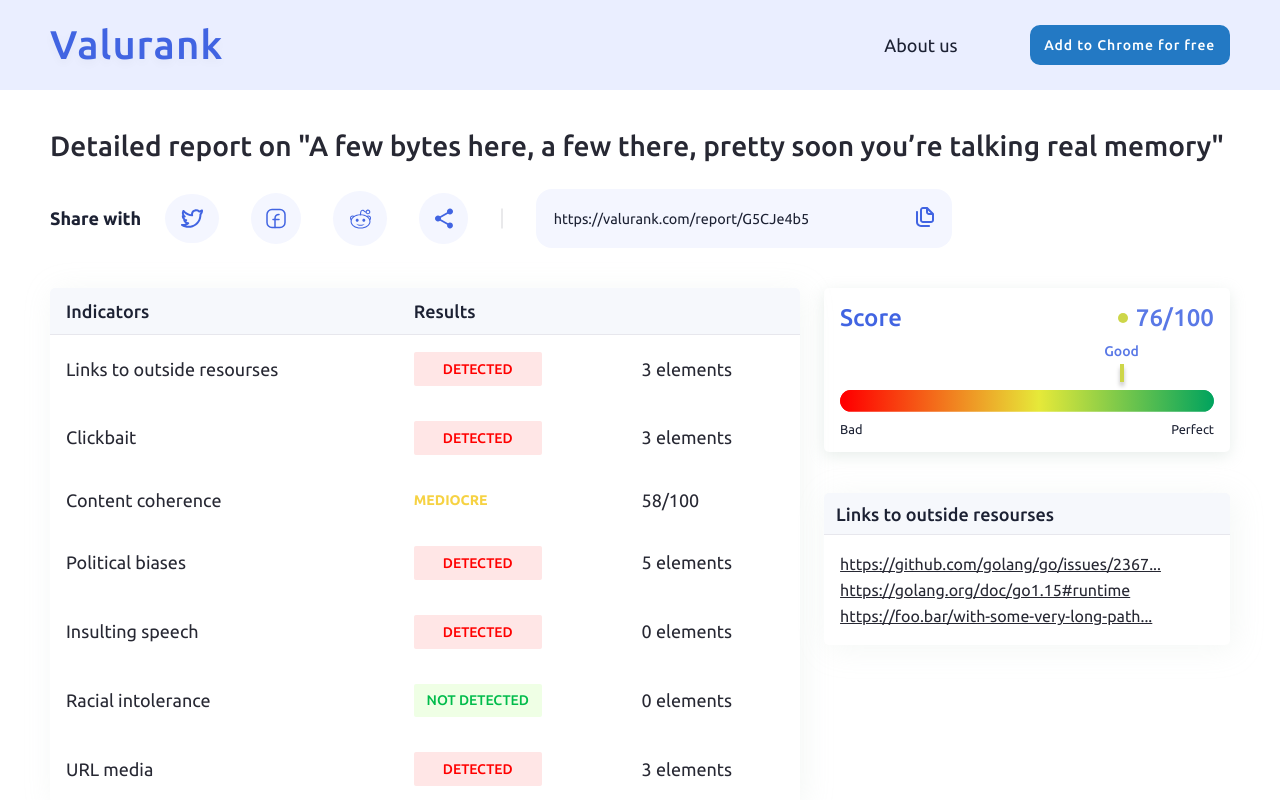
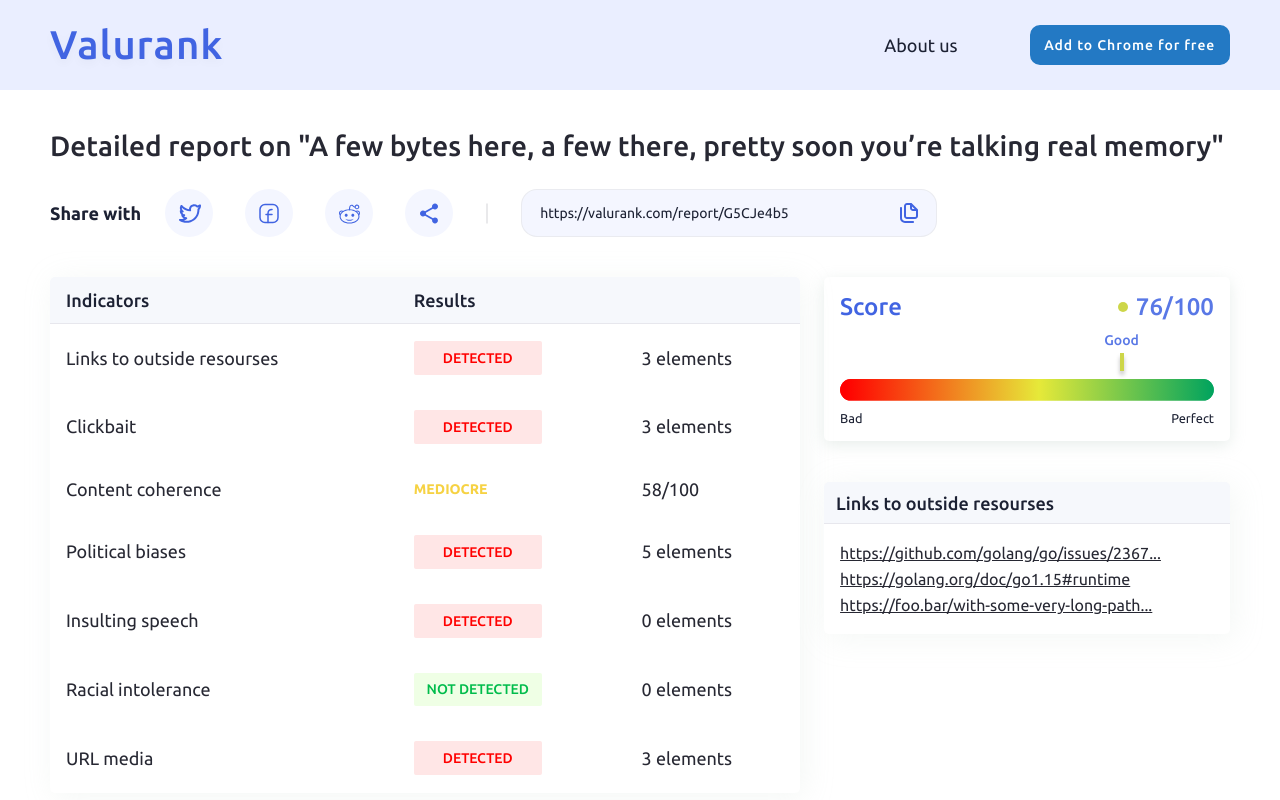
Before and after one commit to kindrakevychn/Next-report, a Next.js app: page / in a window 1280 px wide. Shown: the top 800 px of the page. Built offline with nearby package versions, Linux system fonts and the light colour scheme.

Commit message:
CopyText and ShareButton will have same height

```diff
--- a/components/copy-text.jsx
+++ b/components/copy-text.jsx
@@ -34,7 +34,8 @@ export default function CopyText({text}) {
             <div
                 className={clsx(
                     buttonStyles.button,
-                    disabled && buttonStyles.disabled
+                    disabled && buttonStyles.disabled,
+                    styles.copy
                 )}
                 title={'Copy'}
                 onClick={onClick}
--- a/components/copy-text.module.css
+++ b/components/copy-text.module.css
@@ -1,18 +1,24 @@
 .container {
   width: 26rem;
+  height: 3rem;
   display: flex;
   align-items: center;
   justify-content: space-between;
   background-color: #F4F6FF;
   border-radius: 16px;
-  padding: 1.125rem;
+  padding: 0 1.125rem;
+  border: 1px solid rgba(218, 218, 218, .4);
 }
 
 .text {
   margin-right: 3.8rem;
   user-select: none;
-  font-size: .9rem;
+  font-size: .875rem;
   word-break: break-all;
+}
+
+.copy {
+  display: flex;
 }
 
 @media only screen and (max-width: 425px) {
--- a/components/share-buttons.module.css
+++ b/components/share-buttons.module.css
@@ -2,16 +2,15 @@
   display: flex;
   justify-content: space-between;
   align-items: center;
+  gap: 2rem;
 }
 
 .button {
+  width: 3rem;
+  height: 3rem;
   display: flex;
-  padding: .95rem;
+  justify-content: center;
+  align-items: center;
   background-color: #F4F6FF;
   border-radius: 50%;
-  margin-right: 2rem;
 }
-
-.button:last-child {
-  margin-right: 0;
-}
```
